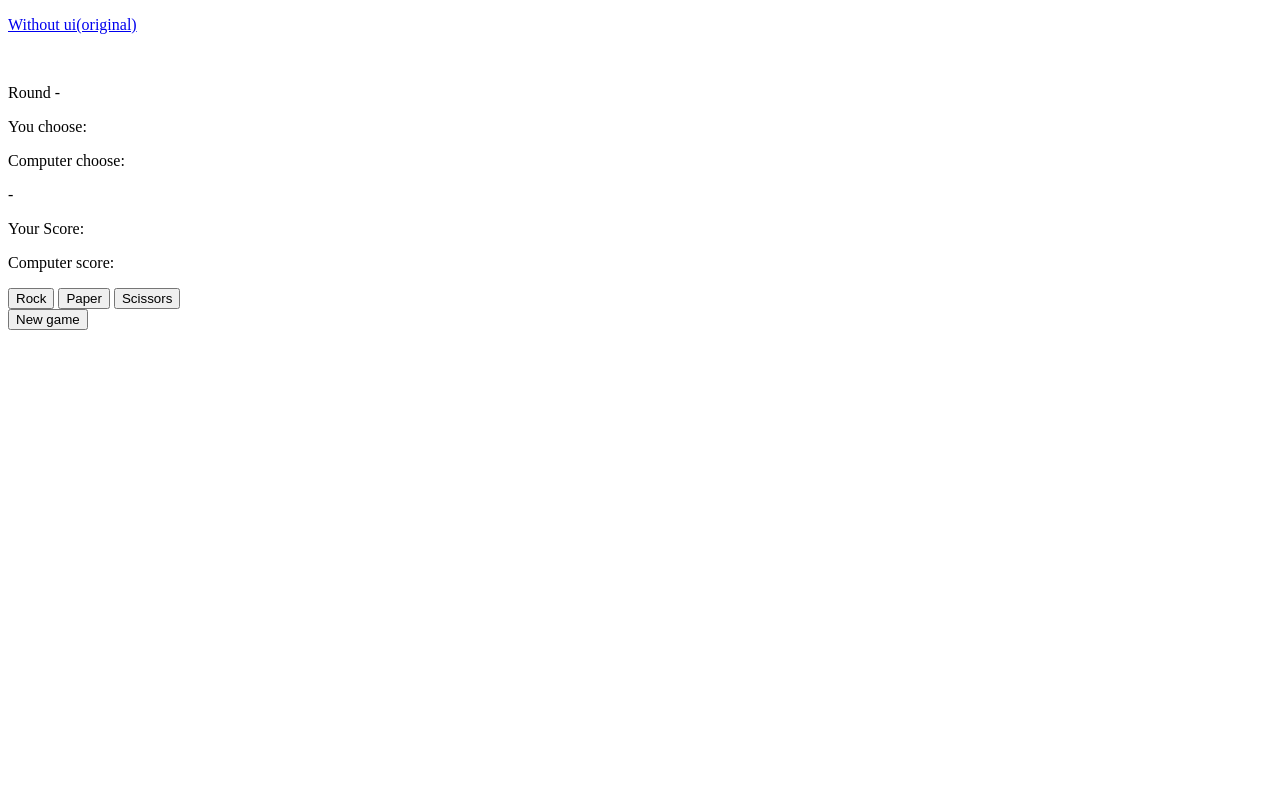
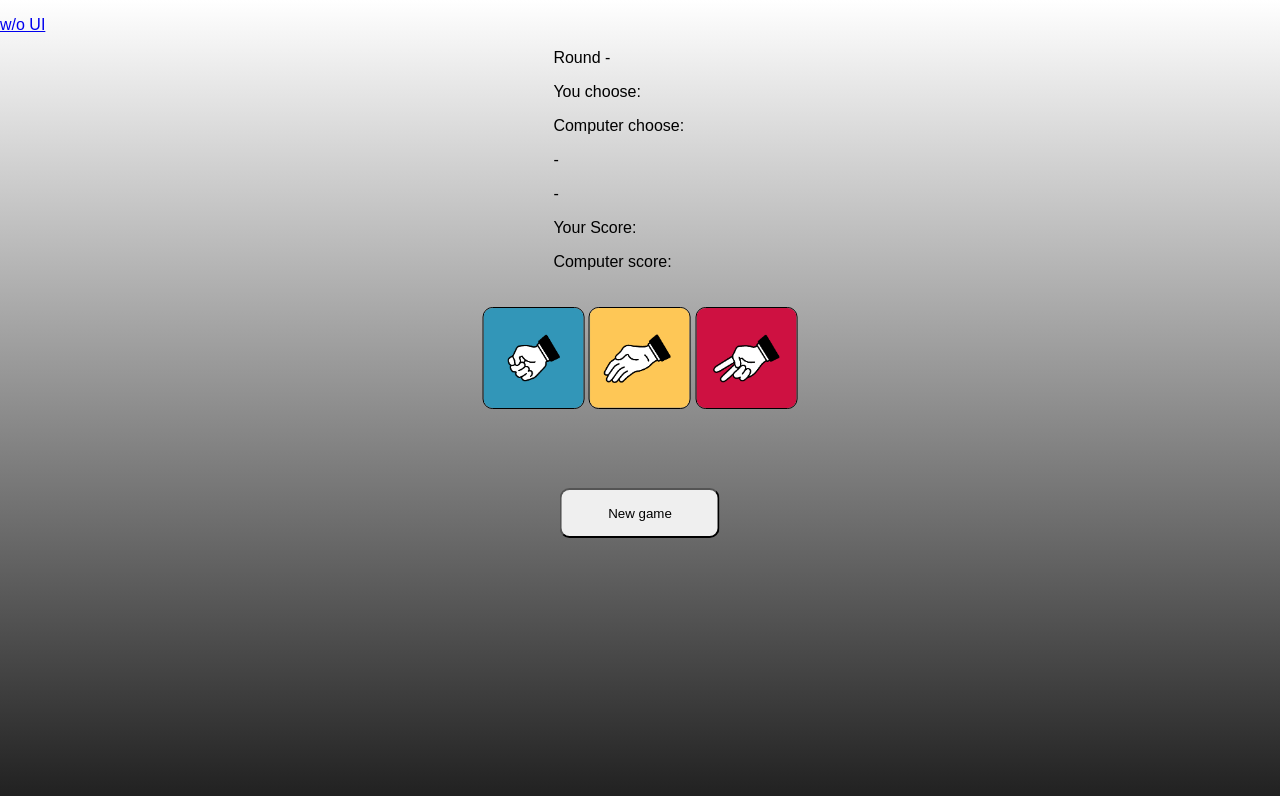
Before and after one commit to jankowskipawel/rock-paper-scissors, a plain HTML site: page withui.html in a window 1280 px wide. Both pictures are taken after a click on the button "New game". Drawn offline with Linux system fonts and the light colour scheme.

Commit message:
Add new layout

```diff
--- a/rps.js
+++ b/rps.js
@@ -1,4 +1,5 @@
 let roundResultText = document.querySelector(".roundResult");
+let gameResultText = document.querySelector(".gameResult");
 let roundNumberText = document.querySelector(".roundNr");
 let playerChoice = document.querySelector(".playerChoice");
 let computerChoice = document.querySelector(".computerChoice");
@@ -15,9 +16,9 @@ let playerScore = 0;
 let computerScore = 0;
 
 btnNewGame.addEventListener('click', newGame);
-btnRock.addEventListener('click', game);
-btnPaper.addEventListener('click', game);
-btnScissors.addEventListener('click', game);
+btnRock.addEventListener('click', function (){game('rock')});
+btnPaper.addEventListener('click', function (){game('paper')});
+btnScissors.addEventListener('click', function (){game('scissors')});
 
 function computerPlay()
     {
@@ -71,10 +72,10 @@ function playRound(playerSelection, computerSelection)
     }
 }
 
-function game(e)
+function game(playerSelection)
 {
     let computerSelection = computerPlay();
-    playerSelection = e.target.textContent.toLowerCase();
+    // playerSelection = e.target.textContent.toLowerCase();
 
     let roundResult = playRound(playerSelection, computerSelection)
 
@@ -102,15 +103,20 @@ function game(e)
 
         if(playerScore>computerScore && roundNr===6)
         {
-            roundResultText.textContent = 'Game ended. Result: You win!';
+            gameResultText.textContent = 'Game ended. Result: You win!';
+            gameResultText.style.cssText = 'color: green';
         }
         else if(playerScore===computerScore && roundNr===6)
         {
-            roundResultText.textContent = 'Game ended. Result: Draw.';
+            gameResultText.textContent = 'Game ended. Result: Draw.';
+            gameResultText.style.cssText = 'color: white';
+
         }
         else if (roundNr===6)
         {
-            roundResultText.textContent = 'Game ended. Result: You lost :(';
+            gameResultText.textContent = 'Game ended. Result: You lost :(';
+            gameResultText.style.cssText = 'color: red';
+
         }
     }
 }
@@ -129,5 +135,7 @@ function newGame()
     computerScoreText.textContent = 'Computer score: ';
     playerChoice.textContent = 'You choose: ';
     computerChoice.textContent = 'Computer choose: ';
-    roundResultText.textContent= '-';
+    roundResultText.textContent = '-';
+    gameResultText.textContent = '-'
+    gameResultText.style.cssText = 'color: black';
 }
--- /dev/null
+++ b/withui.css
@@ -0,0 +1,51 @@
+html {
+    background: linear-gradient(rgb(255, 255, 255), rgb(32, 32, 32));
+    background-size: cover;
+    height: 100%;
+}
+
+body,html {
+    margin: 0;
+    padding: 0;
+    font-family: sans-serif;
+  }
+
+img {
+    border: 1px solid black;
+    border-radius: 10px;
+}
+
+.results ,.buttons {
+    margin: 0;
+    position: absolute;
+    top: 20%;
+    -ms-transform: translate(-50%, -50%);
+    transform: translate(-50%, -50%);
+}
+
+.results {
+    width: 250px;
+    left: 53%
+}
+
+.buttons {
+    top: 45%;
+    left: 50%;
+}
+
+#rock, #paper, #scissors {
+    height: 100px;
+    width: 100px;
+}
+
+#newGame {
+    margin: 0;
+    position: absolute;
+    -ms-transform: translate(-50%, -50%);
+    transform: translate(-50%, -50%);
+    bottom: -150px;
+    left: 50%;
+    height: 50px;
+    width: 160px;
+    border-radius: 10px;
+}
--- a/withui.html
+++ b/withui.html
@@ -1,21 +1,26 @@
 <!DOCTYPE html>
 <html>
+    <head>
+        <title>Rock Paper Scissors</title>
+        <link rel="stylesheet" href="withui.css">
+    </head>
     <body>
-        <a href="index.html"><p>Without ui(original)</p></a>
+        <a href="index.html"><p>w/o UI</p></a>
         <br>
         <div class ="results">
             <p class ="roundNr">Round -</p>
             <p class ="playerChoice">You choose: </p>
             <p class ="computerChoice">Computer choose: </p>
             <p class ="roundResult">-</p>
+            <p class ="gameResult">-</p>
             <p class ="playerScore">Your Score: </p>
             <p class ="computerScore">Computer score: </p>
 
         </div>
-        <div>
-        <button id="rock">Rock</button>
-        <button id="paper">Paper</button>
-        <button id="scissors">Scissors</button>
+        <div class="buttons">
+        <img src="img/rock.png" id="rock"></img>
+        <img src="img/paper.png" id="paper"></img>
+        <img src="img/scissors.png" id="scissors"></img>
         <br>
         <button id="newGame">New game</button>
         </div>
```
Also changed, not shown: img/paper.png (added), img/rock.png (added), img/scissors.png (added), 2 other files.
